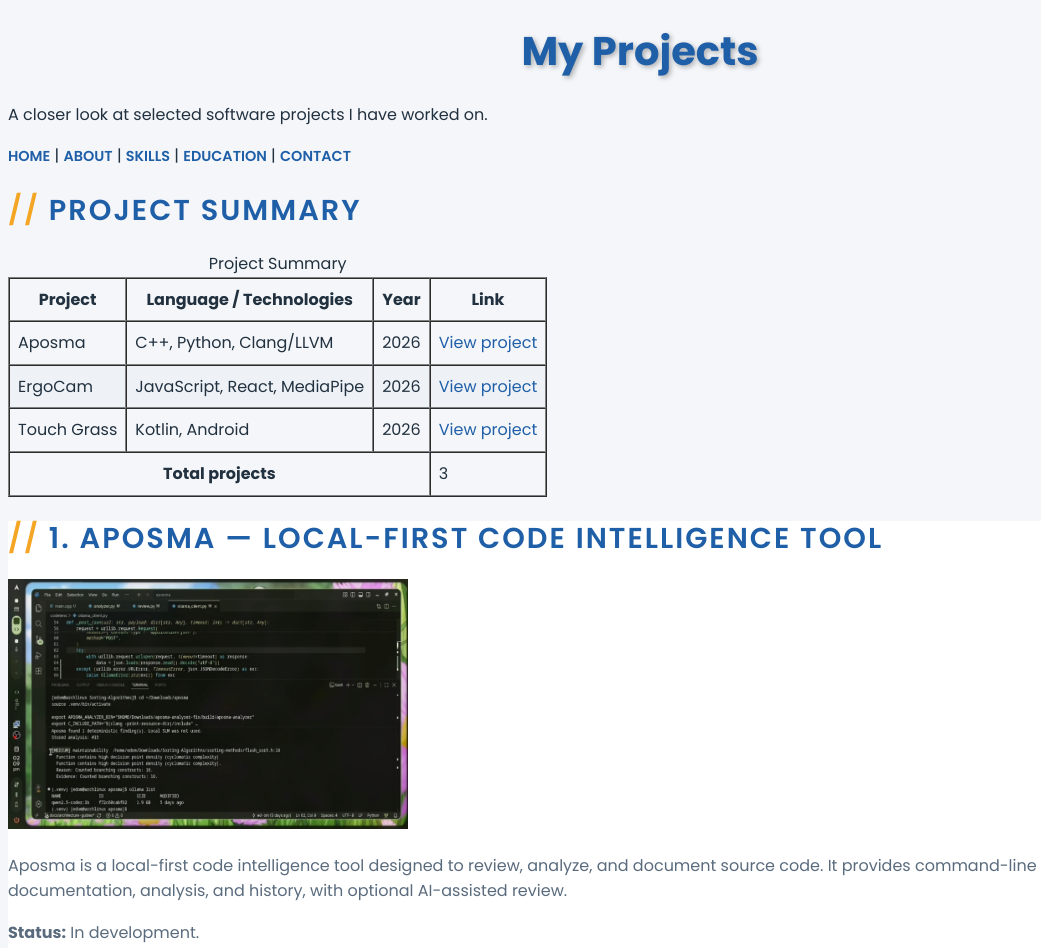
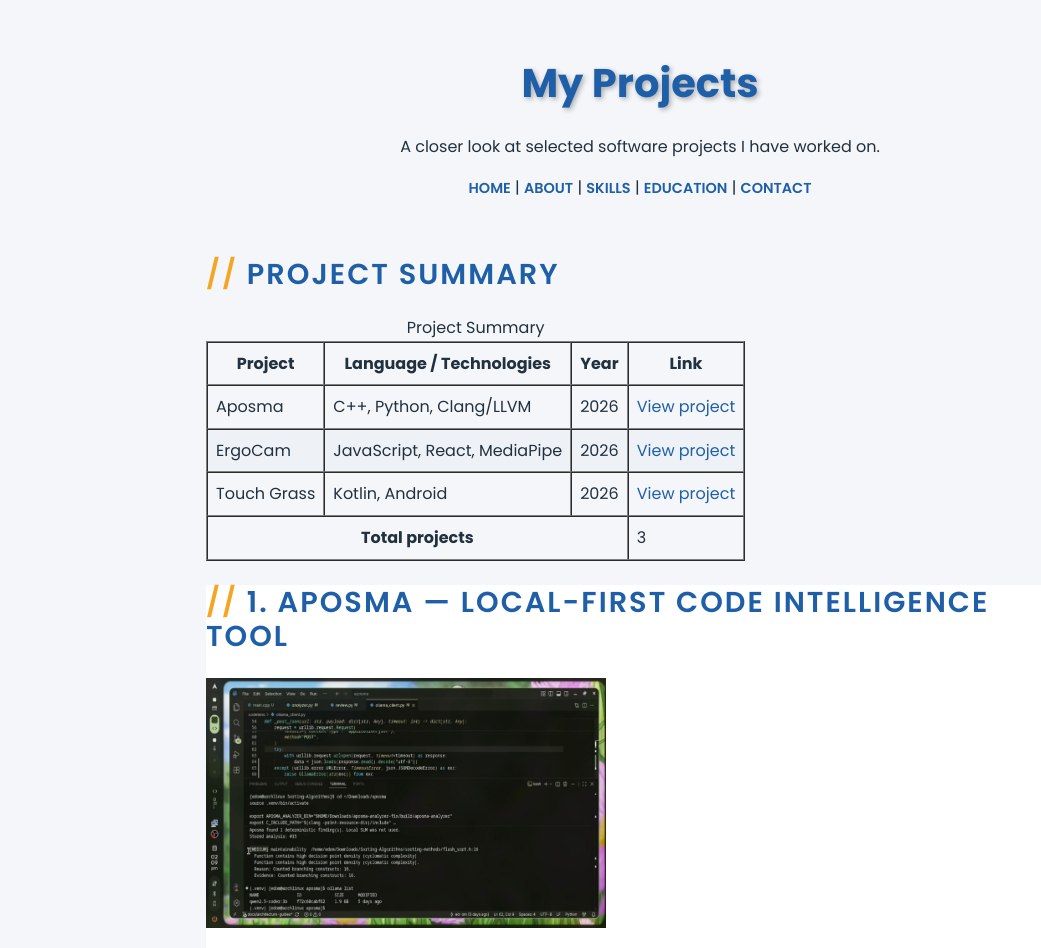
Before and after one commit to ed-om/portfolio, a plain HTML site: page projects.html in a window 1280 px wide. Shown: the top 948 px of the page, without its empty margins (0-1041 px from the left). Drawn offline with Linux system fonts and the light colour scheme.

Commit message:
feat: Added box sizing and page layout

```diff
--- a/css/style.css
+++ b/css/style.css
@@ -4,6 +4,30 @@
    Accent: hsl(37, 91%, 55%)
    Light: #f4f6f9
 */
+* {
+    box-sizing: border-box;
+}
+
+body {
+    margin: 0;
+}
+
+main {
+    max-width: 900px;
+    margin: 0 auto;
+    padding: 0 1rem;
+}
+
+header {
+    text-align: center;
+    padding: 2rem 1rem;
+}
+
+footer {
+    text-align: center;
+    padding: 1.5rem 1rem;
+    margin-top: 3rem;
+}
 body {
     font-family: 'Poppins', Arial, sans-serif;
     font-size: 1rem;
```
